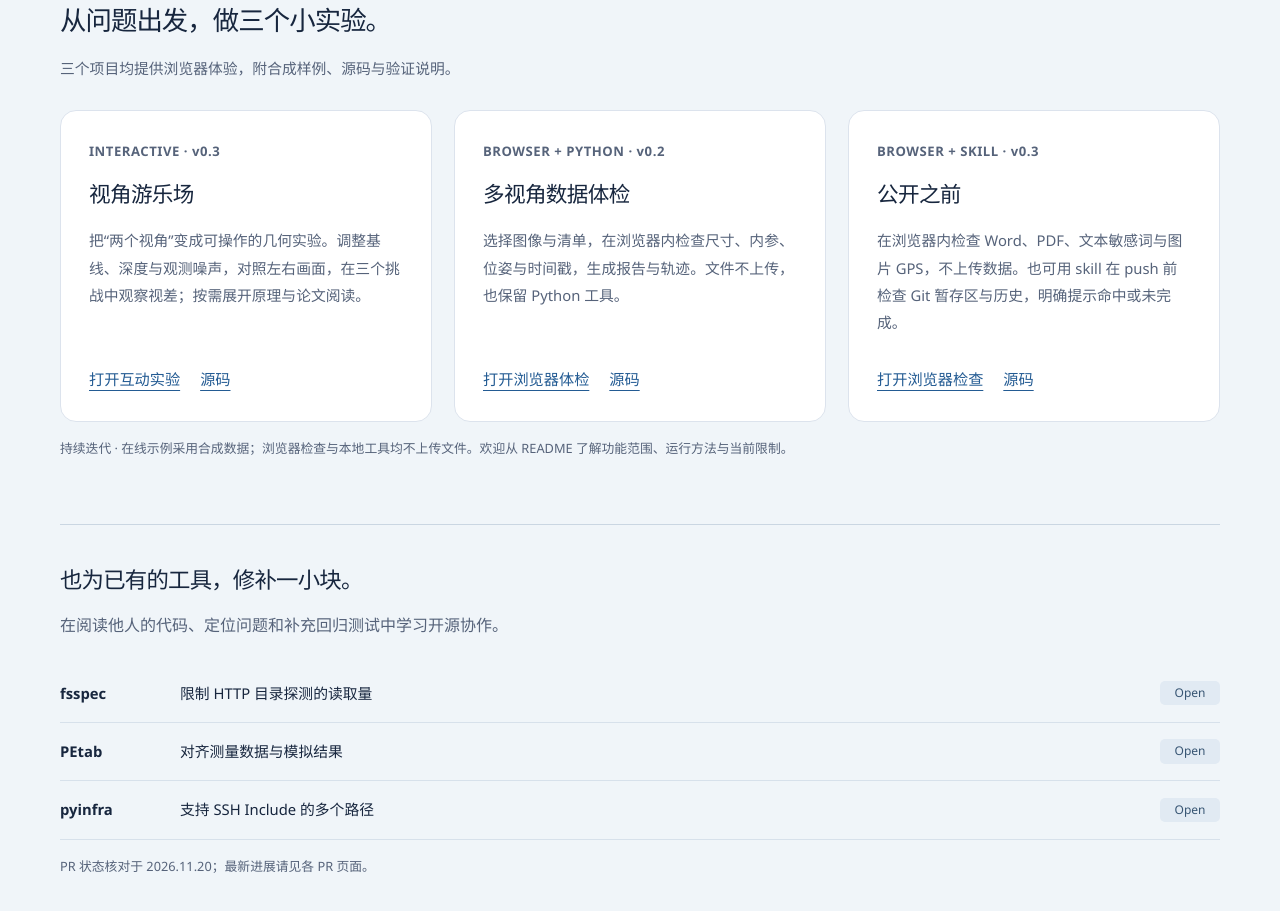
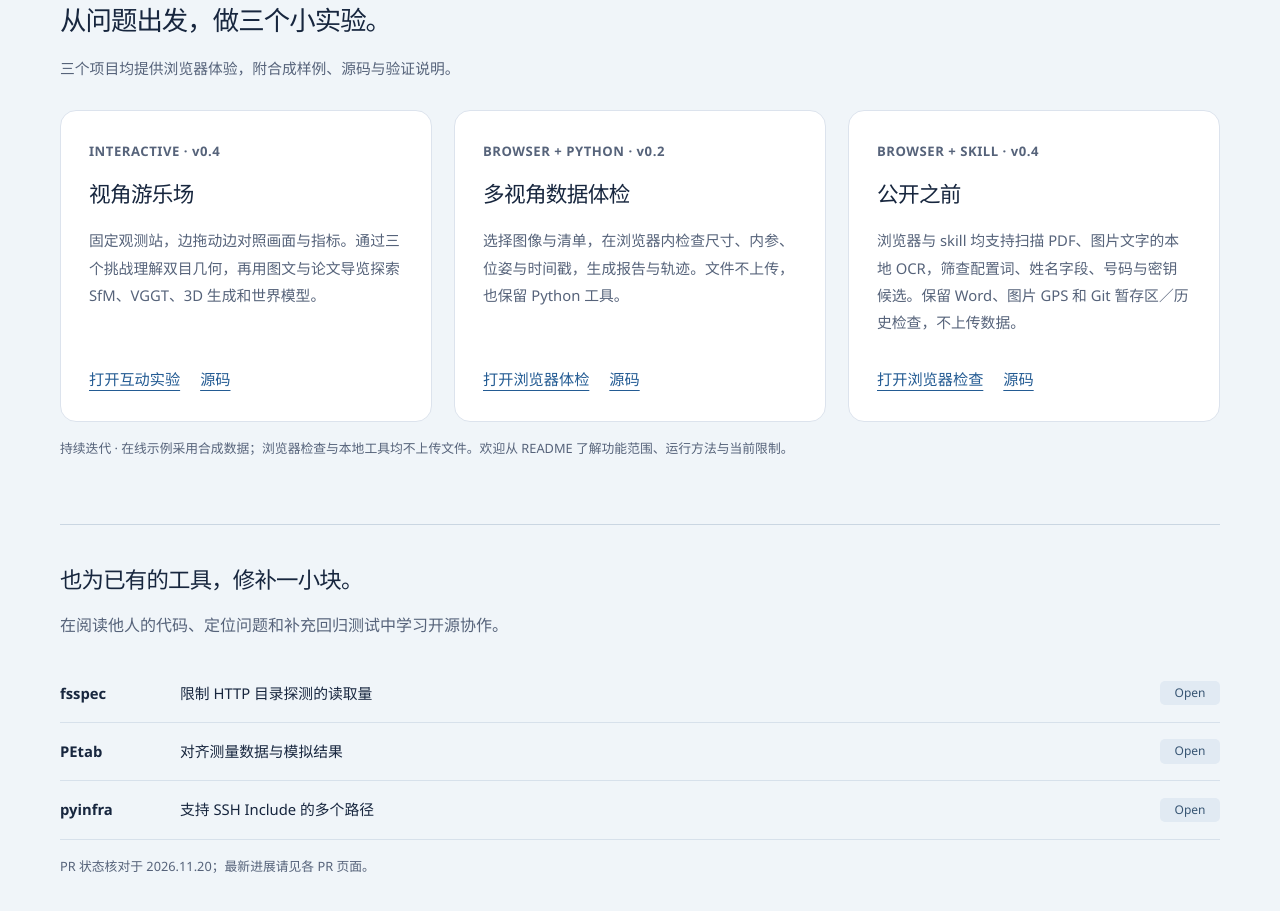
Before and after one commit to ChenYueqi2024/chenyueqi2024.github.io, a plain HTML site: page academic/index.html in a window 1280 px wide. Shown: the part 3063-3974 px from the top of the page. Drawn offline with Linux system fonts and the light colour scheme.

Commit message:
Update project cards for local OCR and research playground

```diff
--- a/academic/index.html
+++ b/academic/index.html
@@ -71,7 +71,7 @@
           <article class="compact-project"><span class="small-label">KOTLIN · COMPOSE · PYTHON · SQLITE</span><h3>问迹 · Wenji</h3><p class="project-subtitle">让一个“为什么”，有迹可循。</p><p>记录课堂疑问，将解释关联到课程引用与资料版本，再通过独立作答复习。资料修订后，旧答案会进入待复核。</p><a class="text-link" href="https://github.com/ChenYueqi2024/wenji">项目与 APK</a></article>
           <article class="compact-project"><span class="small-label">TYPESCRIPT · CORDIS</span><h3>dsh-memory</h3><p class="project-subtitle">新会话，也能接住旧约定。</p><p>为 DeepSeek Harness 按工作区保存项目事实、决策和偏好，支持记忆更新与跨会话使用，让开发上下文有所延续。</p><a class="text-link" href="https://chenyueqi2024.github.io/dsh-memory/">网站与演示</a></article>
         </div>
-        <div class="mini-projects" id="small-projects"><h3>从问题出发，做三个小实验。</h3><p class="muted">三个项目均提供浏览器体验，附合成样例、源码与验证说明。</p><div class="mini-project-grid"><article class="mini-project"><span class="small-label">INTERACTIVE · v0.3</span><h4>视角游乐场</h4><p>把“两个视角”变成可操作的几何实验。调整基线、深度与观测噪声，对照左右画面，在三个挑战中观察视差；按需展开原理与论文阅读。</p><div class="mini-project-links"><a class="text-link" href="https://chenyueqi2024.github.io/viewpoint-playground/">打开互动实验</a><a class="text-link" href="https://github.com/ChenYueqi2024/viewpoint-playground">源码</a></div></article><article class="mini-project"><span class="small-label">BROWSER + PYTHON · v0.2</span><h4>多视角数据体检</h4><p>选择图像与清单，在浏览器内检查尺寸、内参、位姿与时间戳，生成报告与轨迹。文件不上传，也保留 Python 工具。</p><div class="mini-project-links"><a class="text-link" href="https://chenyueqi2024.github.io/multiview-check/">打开浏览器体检</a><a class="text-link" href="https://github.com/ChenYueqi2024/multiview-check">源码</a></div></article><article class="mini-project"><span class="small-label">BROWSER + SKILL · v0.3</span><h4>公开之前</h4><p>在浏览器内检查 Word、PDF、文本敏感词与图片 GPS，不上传数据。也可用 skill 在 push 前检查 Git 暂存区与历史，明确提示命中或未完成。</p><div class="mini-project-links"><a class="text-link" href="https://chenyueqi2024.github.io/before-public/">打开浏览器检查</a><a class="text-link" href="https://github.com/ChenYueqi2024/before-public">源码</a></div></article></div><p class="fine-print">持续迭代 · 在线示例采用合成数据；浏览器检查与本地工具均不上传文件。欢迎从 README 了解功能范围、运行方法与当前限制。</p></div>
+        <div class="mini-projects" id="small-projects"><h3>从问题出发，做三个小实验。</h3><p class="muted">三个项目均提供浏览器体验，附合成样例、源码与验证说明。</p><div class="mini-project-grid"><article class="mini-project"><span class="small-label">INTERACTIVE · v0.4</span><h4>视角游乐场</h4><p>固定观测站，边拖动边对照画面与指标。通过三个挑战理解双目几何，再用图文与论文导览探索 SfM、VGGT、3D 生成和世界模型。</p><div class="mini-project-links"><a class="text-link" href="https://chenyueqi2024.github.io/viewpoint-playground/">打开互动实验</a><a class="text-link" href="https://github.com/ChenYueqi2024/viewpoint-playground">源码</a></div></article><article class="mini-project"><span class="small-label">BROWSER + PYTHON · v0.2</span><h4>多视角数据体检</h4><p>选择图像与清单，在浏览器内检查尺寸、内参、位姿与时间戳，生成报告与轨迹。文件不上传，也保留 Python 工具。</p><div class="mini-project-links"><a class="text-link" href="https://chenyueqi2024.github.io/multiview-check/">打开浏览器体检</a><a class="text-link" href="https://github.com/ChenYueqi2024/multiview-check">源码</a></div></article><article class="mini-project"><span class="small-label">BROWSER + SKILL · v0.4</span><h4>公开之前</h4><p>浏览器与 skill 均支持扫描 PDF、图片文字的本地 OCR，筛查配置词、姓名字段、号码与密钥候选。保留 Word、图片 GPS 和 Git 暂存区／历史检查，不上传数据。</p><div class="mini-project-links"><a class="text-link" href="https://chenyueqi2024.github.io/before-public/">打开浏览器检查</a><a class="text-link" href="https://github.com/ChenYueqi2024/before-public">源码</a></div></article></div><p class="fine-print">持续迭代 · 在线示例采用合成数据；浏览器检查与本地工具均不上传文件。欢迎从 README 了解功能范围、运行方法与当前限制。</p></div>
         <div class="contributions"><h3>也为已有的工具，修补一小块。</h3><p>在阅读他人的代码、定位问题和补充回归测试中学习开源协作。</p><ul class="pr-list"><li><span>fsspec</span><a href="https://github.com/fsspec/filesystem_spec/pull/2465">限制 HTTP 目录探测的读取量</a><span class="status">Open</span></li><li><span>PEtab</span><a href="https://github.com/PEtab-dev/libpetab-python/pull/612">对齐测量数据与模拟结果</a><span class="status">Open</span></li><li><span>pyinfra</span><a href="https://github.com/pyinfra-dev/pyinfra/pull/2090">支持 SSH Include 的多个路径</a><span class="status">Open</span></li></ul><p class="fine-print">PR 状态核对于 2026.11.20；最新进展请见各 PR 页面。</p></div>
       </div>
     </section>
```
Also changed, not shown: life/index.html (+1 -1 lines), 1 other file.
